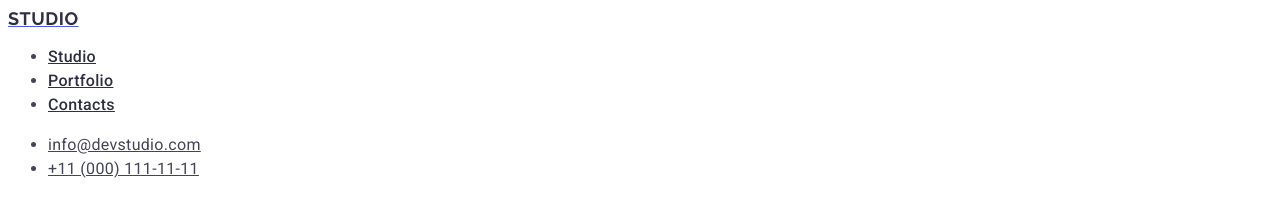
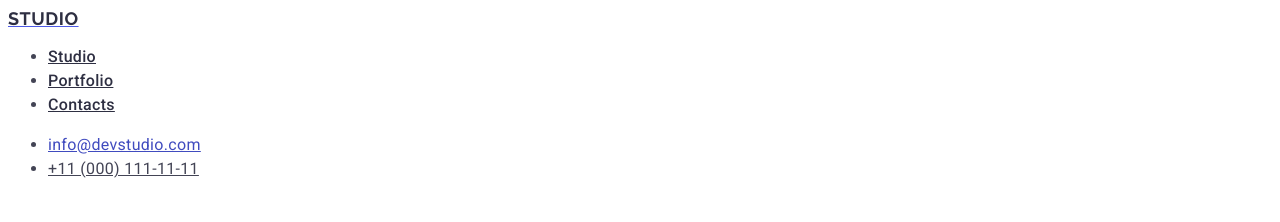
Before and after one commit to Zhenya-77/goit-markup-hw-02, a plain HTML site: page index.html in a window 1280 px wide. In both pictures the pointer is over the link "info@devstudio.com". Shown: the top 222 px of the page. Drawn offline with Linux system fonts and the light colour scheme.

Commit message:
homework2

```diff
--- a/css/style.css
+++ b/css/style.css
@@ -37,8 +37,8 @@ body {
   letter-spacing: 0.02em;
   color: #434455;
 }
-.address-item-mail:hover,
-.address-item-mail:focus {
+.address-item:hover,
+.address-item:focus {
   color: #404bbf;
 }
 
```
